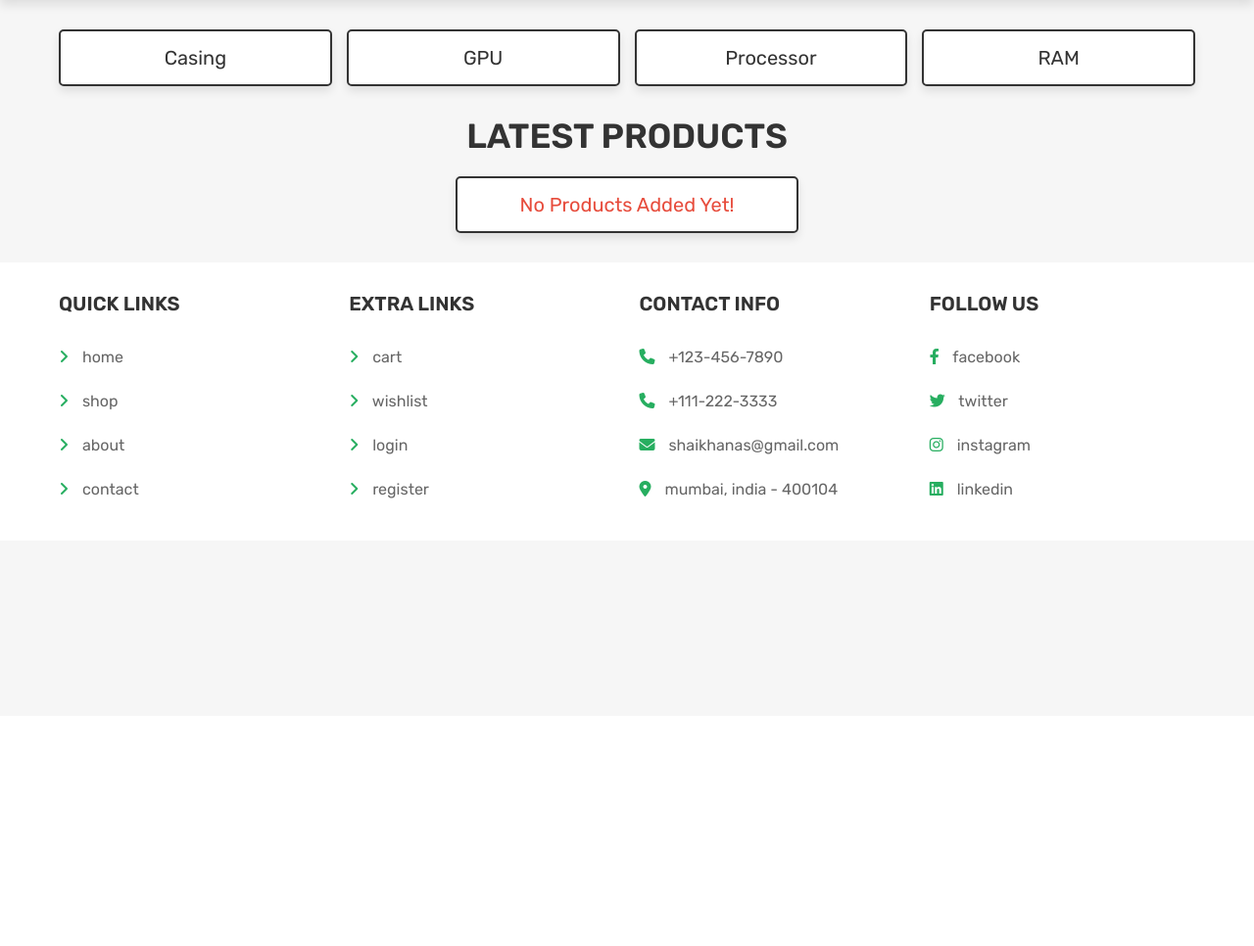
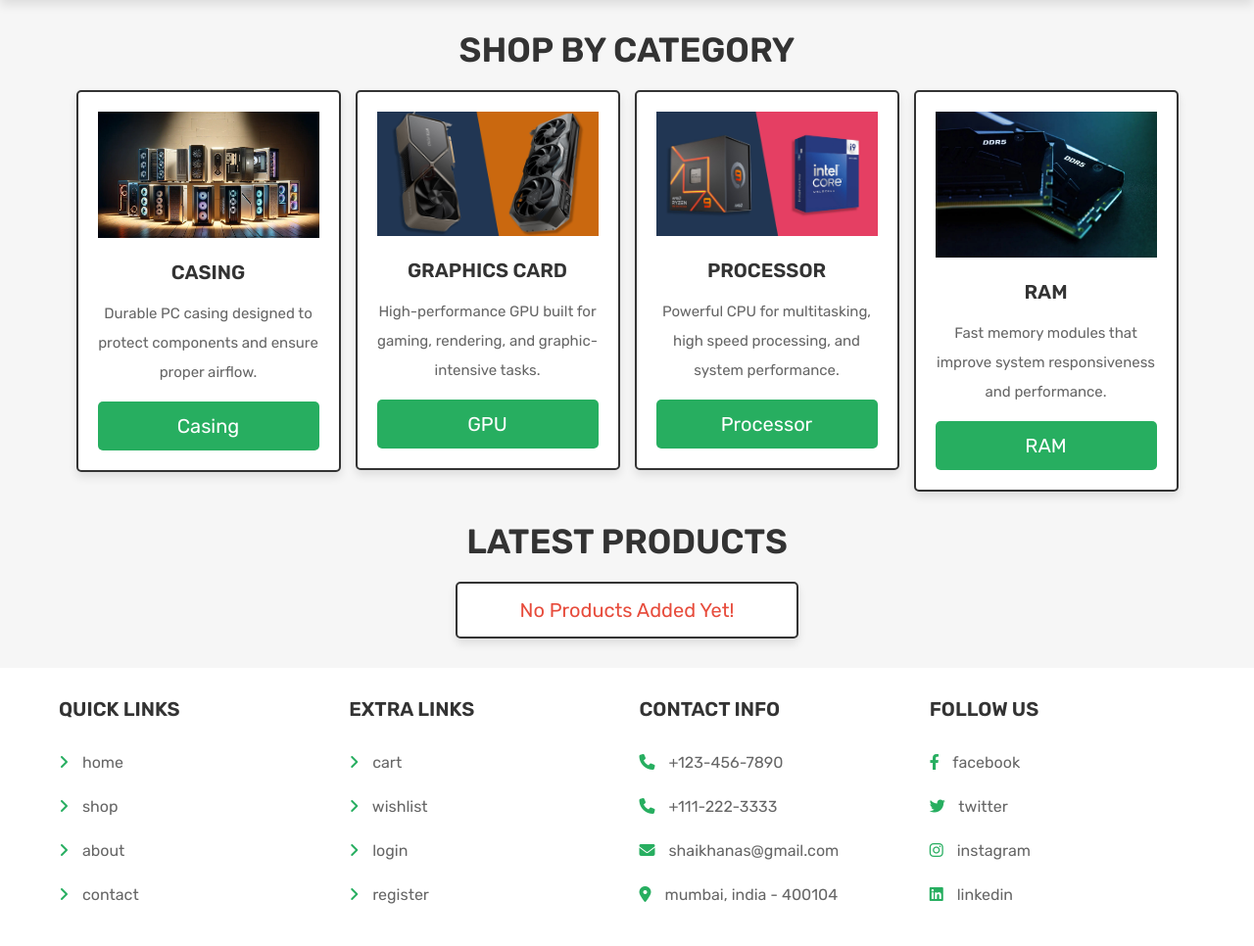
Before and after one commit to karib5/TechStore, a PHP site: page /shop.php in a window 1280 px wide. Shown: the part 69-1035 px from the top of the page at 98% size. Before the commit the page ends 578 px from the top, so only its background shows below. Run offline with PHP 8.4, Linux system fonts and the light colour scheme; the visitor is signed in with stand-in values (Sample User, id 1); data that the repository does not hold is empty; some libraries are stand-ins or nearby versions.

Commit message:
shop changes

```diff
--- a/shop.php
+++ b/shop.php
@@ -33,12 +33,42 @@ if(!isset($user_id)){
 
 <?php include 'header.php'; ?>
 
-<section class="p-category">
+<section class="home-category">
 
-   <a href="category.php?category=fruits">Casing</a>
-   <a href="category.php?category=vegitables">GPU</a>
-   <a href="category.php?category=fish">Processor</a>
-   <a href="category.php?category=meat">RAM</a>
+   <h1 class="title">shop by category</h1>
+
+   <div class="box-container">
+
+      <div class="box">
+   <img src="images/Casing.jpg" alt="">
+   <h3>Casing</h3>
+   <p>Durable PC casing designed to protect components and ensure proper airflow.</p>
+   <a href="category.php?category=Casing" class="btn">Casing</a>
+</div>
+
+<div class="box">
+   <img src="images/GPU.jpg" alt="">
+   <h3>Graphics Card</h3>
+   <p>High-performance GPU built for gaming, rendering, and graphic-intensive tasks.</p>
+   <a href="category.php?category=GPU" class="btn">GPU</a>
+</div>
+
+<div class="box">
+   <img src="images/Processor.jpg" alt="">
+   <h3>Processor</h3>
+   <p>Powerful CPU for multitasking, high speed processing, and system performance.</p>
+   <a href="category.php?category=Processor" class="btn">Processor</a>
+</div>
+
+<div class="box">
+   <img src="images/RAM1.jpg" alt="">
+   <h3>RAM</h3>
+   <p>Fast memory modules that improve system responsiveness and performance.</p>
+   <a href="category.php?category=RAM" class="btn">RAM</a>
+</div>
+
+
+   </div>
 
 </section>
 
@@ -49,8 +79,11 @@ if(!isset($user_id)){
    <div class="box-container">
 
    <?php
-      $select_products = $conn->prepare("SELECT * FROM `products`");
+      $select_products = $conn->prepare(
+         "SELECT * FROM `products` ORDER BY id DESC LIMIT 4"
+      );
       $select_products->execute();
+
       if($select_products->rowCount() > 0){
          while($fetch_products = $select_products->fetch(PDO::FETCH_ASSOC)){
    ?>
@@ -68,15 +101,16 @@ if(!isset($user_id)){
       <input type="submit" value="add to cart" class="btn" name="add_to_cart">
    </form>
    <?php
+         }
+      }else{
+         echo '<p class="empty">no products added yet!</p>';
       }
-   }else{
-      echo '<p class="empty">no products added yet!</p>';
-   }
    ?>
 
    </div>
 
 </section>
+
 
 
 
```
